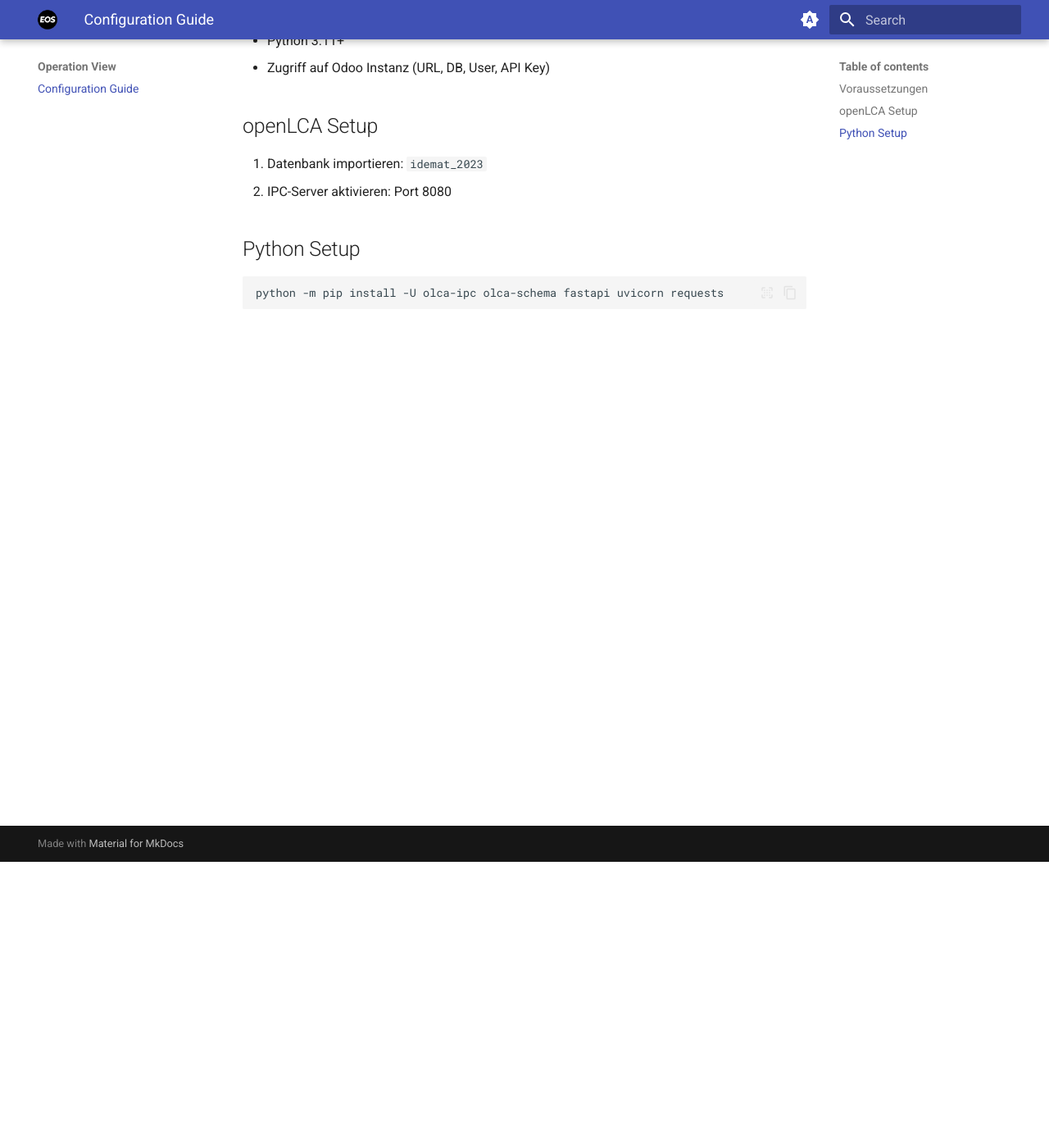
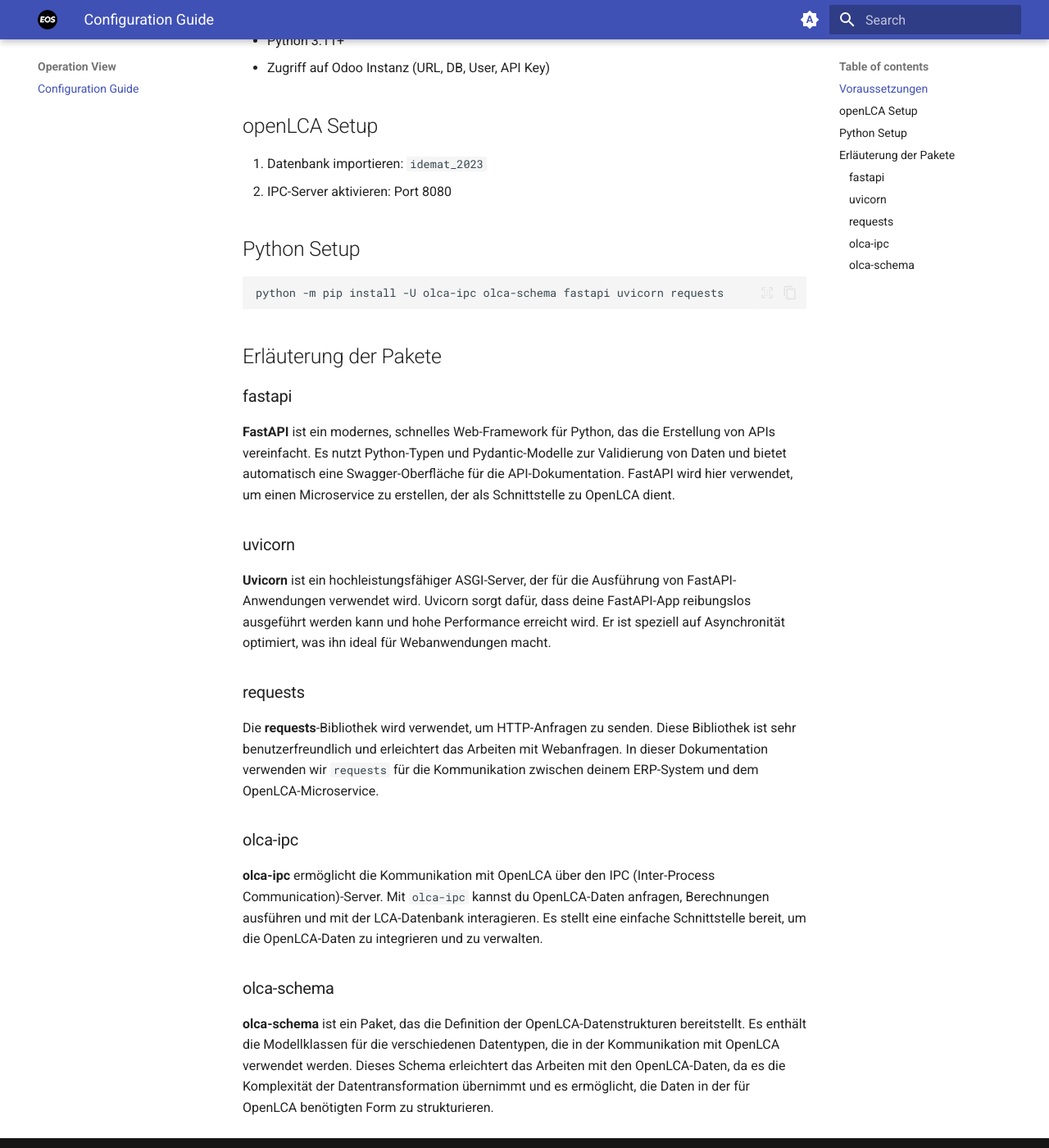
Before and after one commit to rrajab97/ERP_OpenLCA_Synchro, an MkDocs documentation site: the page built from docs/operation-view/configuration-guide.md, in a window 1280 px wide and 1400 px high, scrolled down 349 px. Shown: the whole window at 82% size. Built offline with MkDocs 1.6.1 and Material for MkDocs 9.7.7, drawn with Linux system fonts in a browser that asks for light colours.

Commit message:
configuration guide updatet

````diff
--- a/docs/operation-view/configuration-guide.md
+++ b/docs/operation-view/configuration-guide.md
@@ -14,3 +14,19 @@
 ```bash
 python -m pip install -U olca-ipc olca-schema fastapi uvicorn requests
 ```
+## Erläuterung der Pakete
+
+### fastapi
+**FastAPI** ist ein modernes, schnelles Web-Framework für Python, das die Erstellung von APIs vereinfacht. Es nutzt Python-Typen und Pydantic-Modelle zur Validierung von Daten und bietet automatisch eine Swagger-Oberfläche für die API-Dokumentation. FastAPI wird hier verwendet, um einen Microservice zu erstellen, der als Schnittstelle zu OpenLCA dient.
+
+### uvicorn
+**Uvicorn** ist ein hochleistungsfähiger ASGI-Server, der für die Ausführung von FastAPI-Anwendungen verwendet wird. Uvicorn sorgt dafür, dass deine FastAPI-App reibungslos ausgeführt werden kann und hohe Performance erreicht wird. Er ist speziell auf Asynchronität optimiert, was ihn ideal für Webanwendungen macht.
+
+### requests
+Die **requests**-Bibliothek wird verwendet, um HTTP-Anfragen zu senden. Diese Bibliothek ist sehr benutzerfreundlich und erleichtert das Arbeiten mit Webanfragen. In dieser Dokumentation verwenden wir `requests` für die Kommunikation zwischen deinem ERP-System und dem OpenLCA-Microservice.
+
+### olca-ipc
+**olca-ipc** ermöglicht die Kommunikation mit OpenLCA über den IPC (Inter-Process Communication)-Server. Mit `olca-ipc` kannst du OpenLCA-Daten anfragen, Berechnungen ausführen und mit der LCA-Datenbank interagieren. Es stellt eine einfache Schnittstelle bereit, um die OpenLCA-Daten zu integrieren und zu verwalten.
+
+### olca-schema
+**olca-schema** ist ein Paket, das die Definition der OpenLCA-Datenstrukturen bereitstellt. Es enthält die Modellklassen für die verschiedenen Datentypen, die in der Kommunikation mit OpenLCA verwendet werden. Dieses Schema erleichtert das Arbeiten mit den OpenLCA-Daten, da es die Komplexität der Datentransformation übernimmt und es ermöglicht, die Daten in der für OpenLCA benötigten Form zu strukturieren.
````
